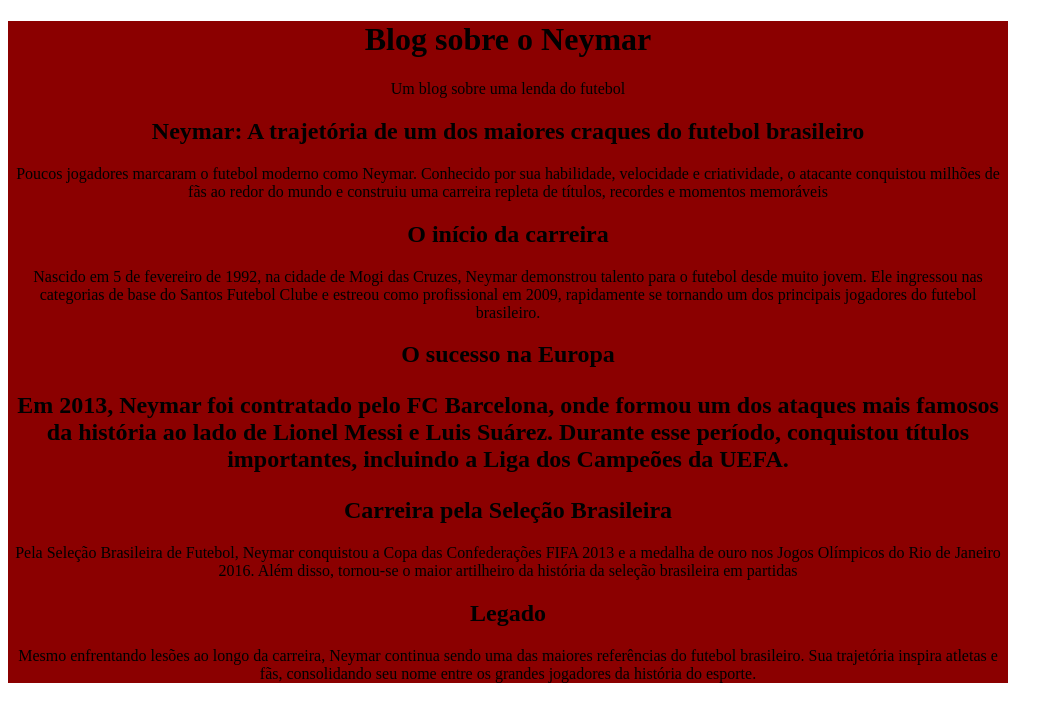
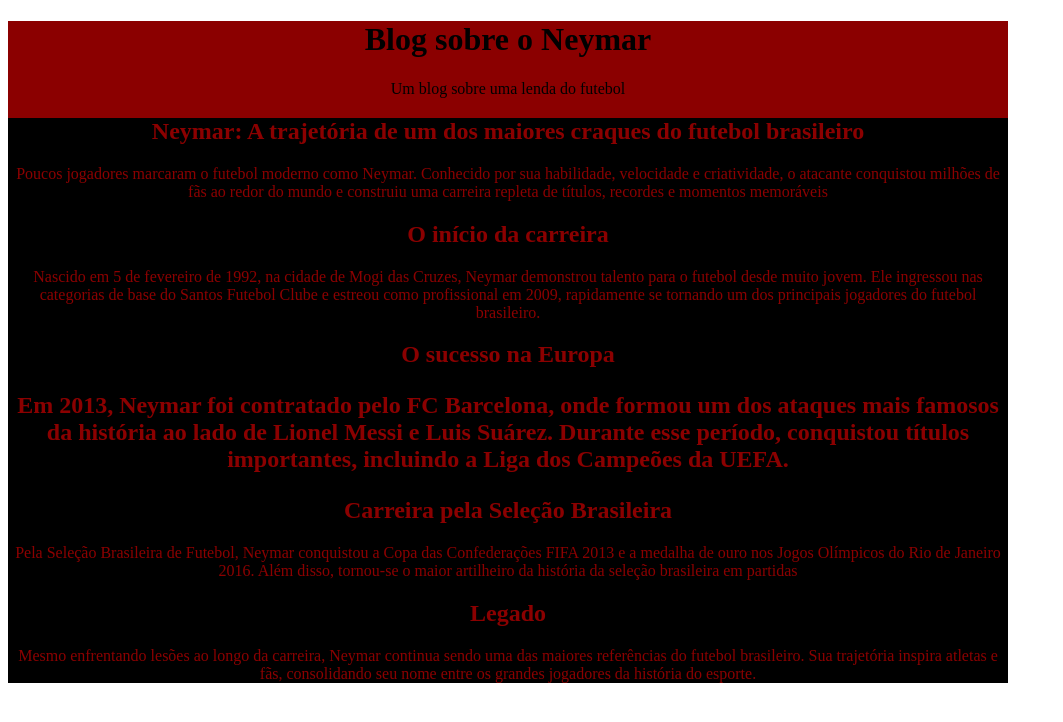
Before and after one commit to cleilsonliriano-beep/Primeiro-Blog, a plain HTML site: page index.html in a window 1280 px wide. Shown: the whole page, without its empty margins (0-1063 px from the left). Drawn offline with Linux system fonts and the light colour scheme.

Commit message:
versao 1

```diff
--- a/index.html
+++ b/index.html
@@ -10,6 +10,10 @@
       color: black;
       text-align: center;
       max-width: 1000px;
+    }
+    main{
+      background-color: black;
+      color: darkred;
     }
   </style>
 </head>
```
